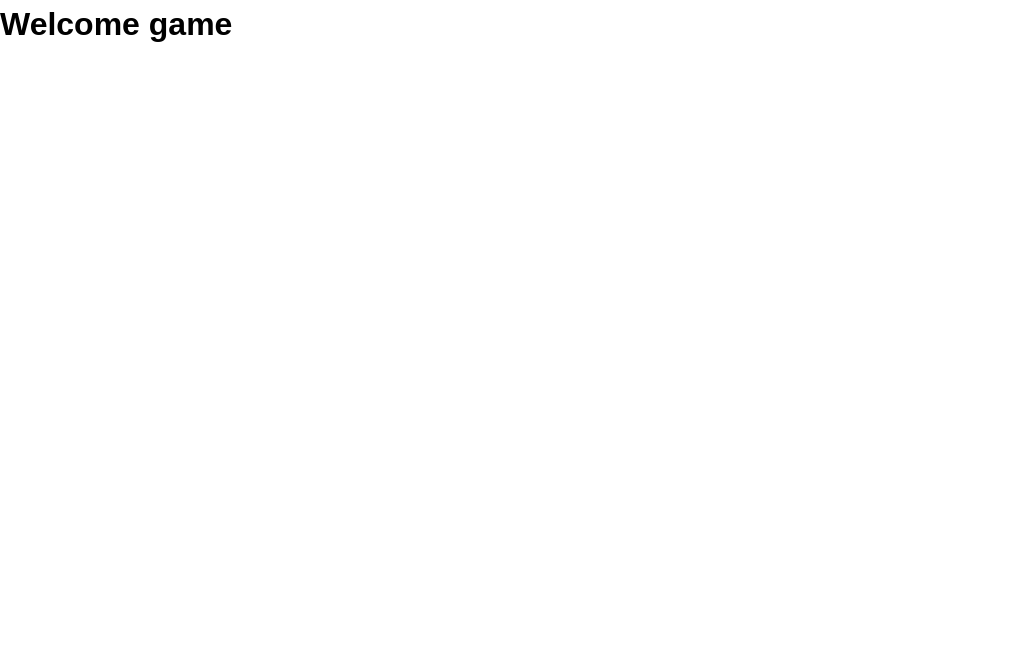
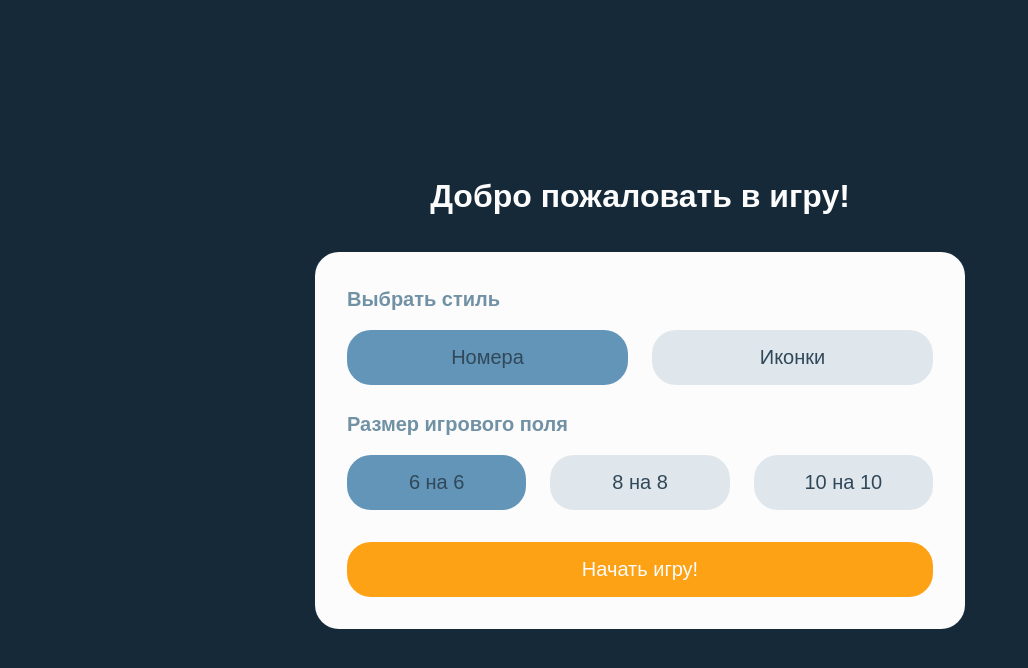
Before and after one commit to DmitryMerzlyakov/team-work, a React (Vite) app: page / in a window 1280 px wide. Shown: the top 668 px of the page, without its empty margins (0-1028 px from the left). Built offline with nearby package versions, Linux system fonts and the light colour scheme.

Commit message:
feature: add main page

```diff
--- a/package.json
+++ b/package.json
@@ -14,6 +14,7 @@
     "classnames": "^2.5.1",
     "react": "^19.0.0",
     "react-dom": "^19.0.0",
+    "react-hook-form": "^7.54.2",
     "react-router-dom": "^7.4.0"
   },
   "devDependencies": {
--- a/src/app/config/links.ts
+++ b/src/app/config/links.ts
@@ -1,5 +1,8 @@
 /* Стартовая страница */
 const main = '/';
+
+/* Страница с игровым полем */
+const game = 'game';
 
 /* Не существующая страница */
 const error = '*';
@@ -7,4 +10,5 @@ const error = '*';
 export const links = {
   error,
   main,
+  game,
 };
--- a/src/components/layouts/mainLayouts/index.tsx
+++ b/src/components/layouts/mainLayouts/index.tsx
@@ -5,9 +5,7 @@ import styles from './styles.module.css';
 export const MainLayout = () => {
   return (
     <div className={styles.mainLayout}>
-      <div className={styles.mainLayout__body}>
-        <Outlet />
-      </div>
-    </div>
+      <Outlet />
+    </div >
   );
 };
--- a/src/components/layouts/mainLayouts/styles.module.css
+++ b/src/components/layouts/mainLayouts/styles.module.css
@@ -1,8 +1,8 @@
 .mainLayout {
+  width: 100vw;
+  height: 100vh;
   display: flex;
-  flex-direction: column;
-  flex-wrap: nowrap;
+  align-items: center;
+  justify-content: center;
   background: var(--color-background);
-  height: 100vh;
-  overflow: hidden;
 }
--- a/src/components/pages/mainPage/index.tsx
+++ b/src/components/pages/mainPage/index.tsx
@@ -1,9 +1,27 @@
+import { useNavigate } from 'react-router-dom';
+import { fieldsData } from '../../../models/constants';
+import { StartGameForm } from '../../widgets/forms';
 import styles from './styles.module.css';
+import { ICurrgentGameInfo } from '../../../models/interfaces';
+import { links } from '../../../app/config';
 
 const MainPage = () => {
+
+  const navigate = useNavigate();
+
+  const handleStartGame = (data: ICurrgentGameInfo) => {
+    navigate(`/${links.game}`, {
+      state: {
+        type: data.type,
+        size: data.size
+      },
+    })
+  }
+
   return (
     <div className={styles.main}>
-      <h1>Welcome game</h1>
+      <h1 className={styles.main__title}>Добро пожаловать в игру!</h1>
+      <StartGameForm fields={fieldsData} onStart={handleStartGame} />
     </div>
   );
 };
--- a/src/components/pages/mainPage/styles.module.css
+++ b/src/components/pages/mainPage/styles.module.css
@@ -0,0 +1,14 @@
+.main {
+  height: 100%;
+  width: 100%;
+  display: flex;
+  align-items: center;
+  gap: var(--spacing-32);
+  flex-direction: column;
+  justify-content: center;
+  background-color: var(--color-background-dark);
+}
+
+.main__title {
+  color: var(--color-text-ligth);
+}
--- /dev/null
+++ b/src/components/widgets/forms/index.ts
@@ -0,0 +1 @@
+export * from './startGameForm';
--- /dev/null
+++ b/src/components/widgets/forms/startGameForm/index.tsx
@@ -0,0 +1,70 @@
+import { SubmitHandler, useForm } from 'react-hook-form';
+import { ICurrgentGameInfo, IFieldData } from '../../../../models/interfaces';
+import { Button } from '../../../ui';
+import styles from './styles.module.css';
+import classNames from 'classnames';
+
+interface IStartGameFormProps {
+  fields: IFieldData[];
+  onStart: (data: ICurrgentGameInfo) => void
+}
+
+export const StartGameForm = ({ fields, onStart }: IStartGameFormProps) => {
+
+  const { setValue, watch, handleSubmit } = useForm<ICurrgentGameInfo>({
+    defaultValues: {
+      type: 'numbers',
+      size: 6
+    }
+  });
+
+  const onSubmit: SubmitHandler<ICurrgentGameInfo> = (data) => {
+    onStart(data)
+  };
+
+  return (
+    <form
+      className={styles.form}
+      onSubmit={handleSubmit(onSubmit)}
+    >
+      <div className={styles.form__wrapper}>
+        <div className={styles.form__item}>
+          <p className={styles.form__item_text}> Выбрать стиль </p>
+          <div className={styles.form__item_buttons}>
+            <Button
+              color='secondary'
+              className={classNames(watch('type') === 'numbers' && styles.form__item_buttons_active)}
+              onClick={() => setValue('type', 'numbers')}
+            >
+              Номера
+            </Button>
+            <Button
+              color='secondary'
+              className={classNames(watch('type') === 'icons' && styles.form__item_buttons_active)}
+              onClick={() => setValue('type', 'icons')}
+            >
+              Иконки
+            </Button>
+          </div>
+        </div>
+        <div className={styles.form__item}>
+          <p className={styles.form__item_text}> Размер игрового поля </p>
+          <div className={styles.form__item_buttons}>
+            {fields.map(field =>
+              <Button
+                key={field.id}
+                color='secondary'
+                className={classNames(watch('size') === field.size && styles.form__item_buttons_active)}
+                onClick={() => setValue('size', field.size)}
+              >
+                {field.size} на {field.size}
+              </Button>
+            )}
+          </div>
+        </div>
+      </div>
+
+      <Button type='submit'>Начать игру!</Button>
+    </form>
+  )
+}
--- /dev/null
+++ b/src/components/widgets/forms/startGameForm/styles.module.css
@@ -0,0 +1,36 @@
+.form {
+  width: 650px;
+  display: flex;
+  gap: var(--spacing-32);
+  flex-direction: column;
+  padding: var(--spacing-32);
+  border-radius: var(--border-radius-medium);
+  background-color: var(--color-background-ligth);
+}
+
+.form__wrapper {
+  display: flex;
+  flex-direction: column;
+  gap: var(--spacing-24);
+}
+
+.form__item {
+  display: flex;
+  flex-direction: column;
+  gap: var(--spacing-16);
+}
+
+.form__item_text {
+  color: #7191A5;
+  font-weight: var(--fontWeight-700);
+  font-size: var(--font-size-20);
+}
+
+.form__item_buttons {
+  display: flex;
+  gap: var(--spacing-24);
+}
+
+.form__item_buttons_active {
+  background-color: #6395B8;
+}
--- a/src/models/constants.ts
+++ b/src/models/constants.ts
@@ -0,0 +1,19 @@
+import { IFieldData } from './interfaces';
+
+export const fieldsData: IFieldData[] = [
+  {
+    id: 0,
+    size: 6,
+    allField: 36,
+  },
+  {
+    id: 1,
+    size: 8,
+    allField: 64,
+  },
+  {
+    id: 2,
+    size: 10,
+    allField: 100,
+  },
+];
```
Also changed, not shown: src/models/interfaces.ts (+12 -0 lines), 1 other file (tests, documents, lock files or other folders).
